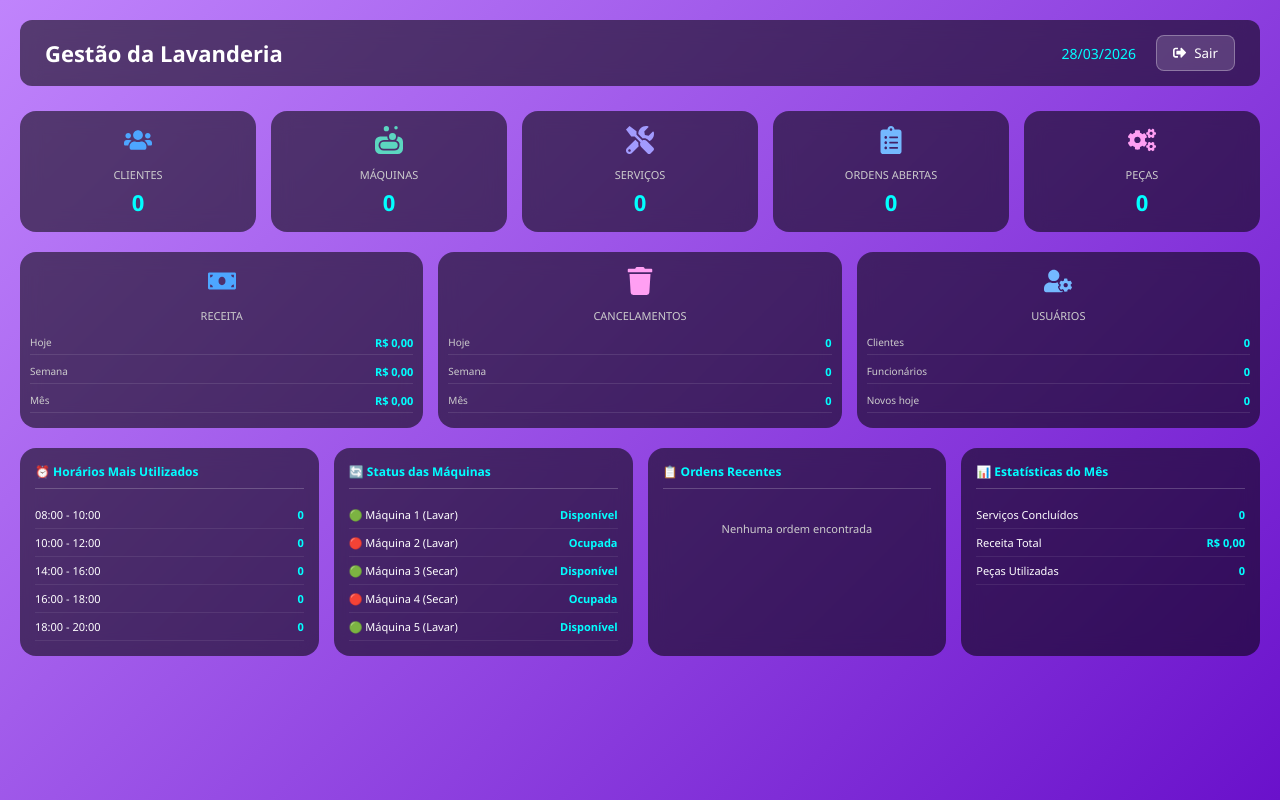
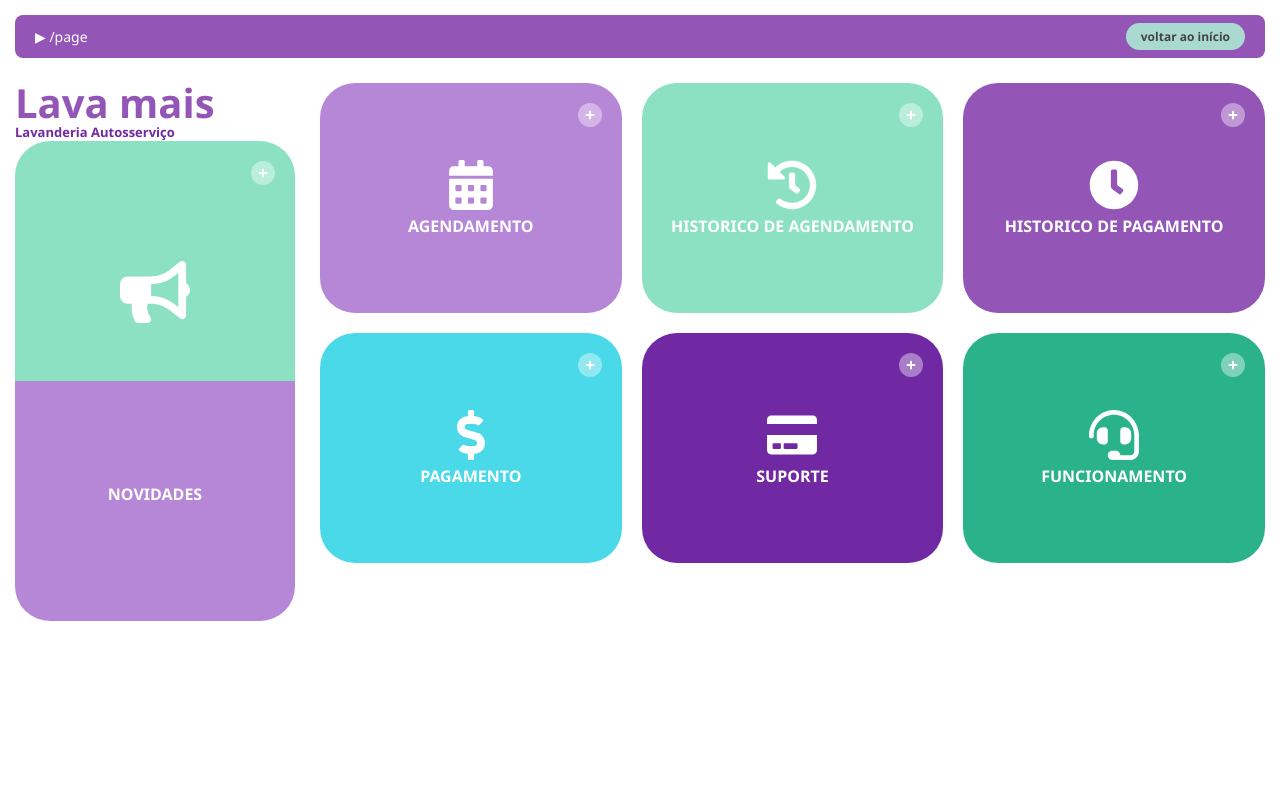
Before and after one commit to josecjunior7/washing-project, a React (Create React App) app in the folder frontend/: page /dashboard in a window 1280 px wide. Built offline with nearby package versions, Linux system fonts and the light colour scheme; sample sign-in values are in the browser's storage.

Commit message:
dashboard
Co-Authored-By: José C. Júnior <203379644+josecjunior7@users.noreply.github.com>

```diff
--- a/frontend/src/pages/Dashboard/Dashboard.css
+++ b/frontend/src/pages/Dashboard/Dashboard.css
@@ -6,121 +6,131 @@
 }
 
 .dashboard-container {
-  padding: 20px;
-  background: linear-gradient(135deg, #c084fc 0%, #6a11cb 100%);
   min-height: 100vh;
+  background: #FFFFFF;
+  padding: 15px;
 }
 
-.dashboard-header {
+/* CABEÇALHO SUPERIOR */
+.header-topo {
+  background-color: #9356B7;
   display: flex;
   justify-content: space-between;
   align-items: center;
+  padding: 8px 20px;
+  border-radius: 8px;
+  color: white;
   margin-bottom: 25px;
-  background: rgba(0, 0, 0, 0.55);
-  backdrop-filter: blur(10px);
-  padding: 15px 25px;
-  border-radius: 12px;
 }
 
-.dashboard-header h2 { color: #FFFFFF; font-size: 22px; }
-.dashboard-header span { color: #00FFFF; font-size: 14px; }
+.breadcrumb {
+  font-size: 14px;
+}
 
-.header-right { display: flex; align-items: center; gap: 20px; }
+.voltar-inicio-btn {
+  background: #A9D9D0;
+  color: #444;
+  padding: 5px 15px;
+  border-radius: 15px;
+  font-size: 12px;
+  font-weight: bold;
+  cursor: pointer;
+  border: none;
+}
 
-.btn-logout {
-  background: rgba(255, 255, 255, 0.15);
-  border: 1px solid rgba(255, 255, 255, 0.3);
-  color: #FFFFFF;
-  padding: 8px 16px;
-  border-radius: 8px;
+/* LAYOUT PRINCIPAL */
+.layout-grid {
+  display: grid;
+  grid-template-columns: 280px 1fr;
+  gap: 25px;
+  max-width: 1300px;
+  margin: 0 auto;
+}
+
+/* LOGO */
+.logo-primario {
+  font-size: 40px;
+  color: #9356B7;
+  font-weight: 700;
+  line-height: 1;
+}
+
+.logo-subtitulo {
+  color: #7129A3;
+  font-size: 13px;
+  font-weight: 600;
+}
+
+/* CARD NOVIDADES */
+.card-novidades {
+  background: linear-gradient(to bottom, #8CE1C3 50%, #B686D7 50%);
+  border-radius: 35px;
+  height: 480px;
+  display: flex;
+  flex-direction: column;
+  align-items: center;
+  justify-content: space-around;
+  padding: 40px 10px;
+  color: white;
+  position: relative;
   cursor: pointer;
+}
+
+/* GRADE DA DIREITA */
+.grade-botoes {
+  display: grid;
+  grid-template-columns: repeat(3, 1fr);
+  grid-template-rows: repeat(2, 230px);
+  gap: 20px;
+}
+
+.menu-card {
+  border-radius: 35px;
+  display: flex;
+  flex-direction: column;
+  align-items: center;
+  justify-content: center;
+  color: white;
+  text-align: center;
+  padding: 20px;
+  cursor: pointer;
+  position: relative;
+  transition: transform 0.2s ease;
+}
+
+.menu-card:hover, .card-novidades:hover {
+  transform: translateY(-5px);
+}
+
+.icone-plus-circle {
+  position: absolute;
+  top: 20px;
+  right: 20px;
+  background: rgba(255, 255, 255, 0.4);
+  border-radius: 50%;
+  width: 24px;
+  height: 24px;
   display: flex;
   align-items: center;
-  gap: 8px;
+  justify-content: center;
 }
 
-.btn-logout:hover { background: rgba(255, 255, 255, 0.3); }
-
-.cards {
-  display: flex;
-  gap: 15px;
-  margin-bottom: 20px;
-  flex-wrap: nowrap;
+.nome-card {
+  font-size: 16px;
+  font-weight: bold;
+  text-transform: uppercase;
 }
 
-.card {
-  flex: 1;
-  background: rgba(0, 0, 0, 0.55);
-  backdrop-filter: blur(10px);
-  border-radius: 16px;
-  padding: 15px 10px;
-  text-align: center;
+/* CORES DOS CARDS */
+.card-agendamento { background-color: #B686D7; }
+.card-hist-agendamento { background-color: #8CE1C3; }
+.card-hist-pagamento { background-color: #9356B7; }
+.card-pagamento { background-color: #4AD9E8; }
+.card-suporte { background-color: #7129A3; }
+.card-funcionamento { background-color: #2AB38A; }
+
+@media (max-width: 1024px) {
+  .layout-grid { grid-template-columns: 1fr; }
+  .grade-botoes { grid-template-columns: repeat(2, 1fr); }
+  .card-novidades { height: 350px; }
 }
-
-.icon { font-size: 28px; margin-bottom: 8px; }
-.clientes { color: #4da6ff; }
-.motos { color: #5cd6c0; }
-.servicos { color: #a29bfe; }
-.ordens { color: #74b9ff; }
-.pecas { color: #ff9ff3; }
-
-.card p { font-size: 11px; color: #CCCCCC; margin-bottom: 5px; }
-.card h3 { font-size: 22px; color: #00FFFF; }
-
-.stats-small { display: flex; flex-direction: column; gap: 5px; margin-top: 8px; }
-.stat-item-small { display: flex; justify-content: space-between; padding: 4px 0; border-bottom: 1px solid rgba(255, 255, 255, 0.1); }
-.stat-item-small span { color: #CCCCCC; font-size: 10px; }
-.stat-item-small strong { color: #00FFFF; font-size: 11px; }
-
-.quatro-boxes {
-  display: flex;
-  gap: 15px;
-  flex-wrap: nowrap;
-  margin-top: 10px;
-}
-
-.box {
-  flex: 1;
-  background: rgba(0, 0, 0, 0.55);
-  backdrop-filter: blur(10px);
-  border-radius: 16px;
-  padding: 15px;
-}
-
-.box h3 {
-  font-size: 12px;
-  color: #00FFFF;
-  margin-bottom: 12px;
-  border-bottom: 1px solid rgba(255, 255, 255, 0.2);
-  padding-bottom: 8px;
-}
-
-.linha-info {
-  display: flex;
-  justify-content: space-between;
-  padding: 6px 0;
-  border-bottom: 1px solid rgba(255, 255, 255, 0.08);
-}
-
-.linha-info span { color: #FFFFFF; font-size: 11px; }
-.linha-info strong { color: #00FFFF; font-size: 11px; }
-
-.vazio {
-  color: #CCCCCC;
-  text-align: center;
-  padding: 20px;
-  font-size: 11px;
-}
-
-@media (max-width: 1100px) {
-  .cards { flex-wrap: wrap; }
-  .card { flex: 1 1 calc(33.33% - 15px); }
-  .quatro-boxes { flex-wrap: wrap; }
-  .box { flex: 1 1 calc(50% - 15px); }
-}
-
-@media (max-width: 700px) {
-  .card { flex: 1 1 100%; }
-  .box { flex: 1 1 100%; }
-  .dashboard-header { flex-direction: column; text-align: center; gap: 10px; }
-}
--- a/frontend/src/pages/Dashboard/Dashboard.jsx
+++ b/frontend/src/pages/Dashboard/Dashboard.jsx
@@ -1,85 +1,82 @@
 import React from "react";
-import { FaUsers, FaSoap, FaTools, FaClipboardList, FaCogs, FaMoneyBill, FaTrash, FaUserCog, FaSignOutAlt } from "react-icons/fa";
+import {
+  FaCalendarAlt,
+  FaHistory,
+  FaCreditCard,
+  FaBullhorn,
+  FaHeadset,
+  FaClock,
+  FaPlus,
+  FaDollarSign
+} from "react-icons/fa";
 import { useNavigate } from 'react-router-dom';
 import "./Dashboard.css";
 
 function Dashboard() {
   const navigate = useNavigate();
-  const dataAtual = new Date().toLocaleDateString('pt-BR');
 
-  const handleLogout = () => {
-    localStorage.removeItem('token');
-    navigate('/');
-  };
+  // Definição dos cards da grade direita
+  const menuItems = [
+    { id: "agendamento", nome: "AGENDAMENTO", icone: <FaCalendarAlt size={50} />, classe: "card-agendamento" },
+    { id: "historico_agendamento", nome: "HISTORICO DE AGENDAMENTO", icone: <FaHistory size={50} />, classe: "card-hist-agendamento" },
+    { id: "historico_pagamento", nome: "HISTORICO DE PAGAMENTO", icone: <FaClock size={50} />, classe: "card-hist-pagamento" },
+    { id: "pagamento", nome: "PAGAMENTO", icone: <FaDollarSign size={50} />, classe: "card-pagamento" },
+    { id: "suporte", nome: "SUPORTE", icone: <FaCreditCard size={50} />, classe: "card-suporte" },
+    { id: "funcionamento", nome: "FUNCIONAMENTO", icone: <FaHeadset size={50} />, classe: "card-funcionamento" },
+  ];
 
   return (
     <div className="dashboard-container">
-      {/* CABEÇALHO */}
-      <div className="dashboard-header">
-        <h2>Gestão da Lavanderia</h2>
-        <div className="header-right">
-          <span>{dataAtual}</span>
-          <button className="btn-logout" onClick={handleLogout}><FaSignOutAlt /> Sair</button>
+
+      {/* CABEÇALHO ROXO SUPERIOR */}
+      <header className="header-topo">
+        <div className="breadcrumb">
+          <span>▶ /page</span>
         </div>
-      </div>
+        <div className="voltar-inicio-btn" onClick={() => navigate('/')}>
+          voltar ao início
+        </div>
+      </header>
 
-      {/* CARDS PRINCIPAIS */}
-      <div className="cards">
-        <div className="card"><FaUsers className="icon clientes" /><p>CLIENTES</p><h3>0</h3></div>
-        <div className="card"><FaSoap className="icon motos" /><p>MÁQUINAS</p><h3>0</h3></div>
-        <div className="card"><FaTools className="icon servicos" /><p>SERVIÇOS</p><h3>0</h3></div>
-        <div className="card"><FaClipboardList className="icon ordens" /><p>ORDENS ABERTAS</p><h3>0</h3></div>
-        <div className="card"><FaCogs className="icon pecas" /><p>PEÇAS</p><h3>0</h3></div>
-      </div>
+      <main className="layout-grid">
 
-      {/* RECEITA, CANCELAMENTOS, USUÁRIOS */}
-      <div className="cards">
-        <div className="card"><FaMoneyBill className="icon" style={{ color: '#4da6ff' }} /><p>RECEITA</p>
-          <div className="stats-small">
-            <div className="stat-item-small"><span>Hoje</span><strong>R$ 0,00</strong></div>
-            <div className="stat-item-small"><span>Semana</span><strong>R$ 0,00</strong></div>
-            <div className="stat-item-small"><span>Mês</span><strong>R$ 0,00</strong></div>
+        {/* COLUNA DA ESQUERDA: LOGO E NOVIDADES */}
+        <div className="coluna-esquerda">
+          <div className="logo-area-nova">
+            <div className="logo-texto">
+              <h2 className="logo-primario">Lava mais</h2>
+              <p className="logo-subtitulo">Lavanderia Autosserviço</p>
+            </div>
+          </div>
+
+          {/* CARD NOVIDADES (ESTILO VERTICAL) */}
+          <div className="card-novidades" onClick={() => navigate('/novidades')}>
+            <div className="icone-plus-circle"><FaPlus size={10} /></div>
+            <div className="icone-principal">
+              <FaBullhorn size={70} />
+            </div>
+            <h2 className="nome-card">NOVIDADES</h2>
           </div>
         </div>
-        <div className="card"><FaTrash className="icon" style={{ color: '#ff9ff3' }} /><p>CANCELAMENTOS</p>
-          <div className="stats-small">
-            <div className="stat-item-small"><span>Hoje</span><strong>0</strong></div>
-            <div className="stat-item-small"><span>Semana</span><strong>0</strong></div>
-            <div className="stat-item-small"><span>Mês</span><strong>0</strong></div>
-          </div>
+
+        {/* COLUNA DA DIREITA: GRADE DE BOTÕES */}
+        <div className="grade-botoes">
+          {menuItems.map((item) => (
+            <div
+              key={item.id}
+              className={`menu-card ${item.classe}`}
+              onClick={() => navigate(`/${item.id}`)}
+            >
+              <div className="icone-plus-circle"><FaPlus size={10} /></div>
+              <div className="icone-principal">
+                {item.icone}
+              </div>
+              <p className="nome-card">{item.nome}</p>
+            </div>
+          ))}
         </div>
-        <div className="card"><FaUserCog className="icon" style={{ color: '#74b9ff' }} /><p>USUÁRIOS</p>
-          <div className="stats-small">
-            <div className="stat-item-small"><span>Clientes</span><strong>0</strong></div>
-            <div className="stat-item-small"><span>Funcionários</span><strong>0</strong></div>
-            <div className="stat-item-small"><span>Novos hoje</span><strong>0</strong></div>
-          </div>
-        </div>
-      </div>
 
-      {/* BOXES LADO A LADO */}
-      <div className="quatro-boxes">
-        <div className="box"><h3>⏰ Horários Mais Utilizados</h3>
-          <div className="linha-info"><span>08:00 - 10:00</span><strong>0</strong></div>
-          <div className="linha-info"><span>10:00 - 12:00</span><strong>0</strong></div>
-          <div className="linha-info"><span>14:00 - 16:00</span><strong>0</strong></div>
-          <div className="linha-info"><span>16:00 - 18:00</span><strong>0</strong></div>
-          <div className="linha-info"><span>18:00 - 20:00</span><strong>0</strong></div>
-        </div>
-        <div className="box"><h3>🔄 Status das Máquinas</h3>
-          <div className="linha-info"><span>🟢 Máquina 1 (Lavar)</span><strong>Disponível</strong></div>
-          <div className="linha-info"><span>🔴 Máquina 2 (Lavar)</span><strong>Ocupada</strong></div>
-          <div className="linha-info"><span>🟢 Máquina 3 (Secar)</span><strong>Disponível</strong></div>
-          <div className="linha-info"><span>🔴 Máquina 4 (Secar)</span><strong>Ocupada</strong></div>
-          <div className="linha-info"><span>🟢 Máquina 5 (Lavar)</span><strong>Disponível</strong></div>
-        </div>
-        <div className="box"><h3>📋 Ordens Recentes</h3><div className="vazio">Nenhuma ordem encontrada</div></div>
-        <div className="box"><h3>📊 Estatísticas do Mês</h3>
-          <div className="linha-info"><span>Serviços Concluídos</span><strong>0</strong></div>
-          <div className="linha-info"><span>Receita Total</span><strong>R$ 0,00</strong></div>
-          <div className="linha-info"><span>Peças Utilizadas</span><strong>0</strong></div>
-        </div>
-      </div>
+      </main>
     </div>
   );
 }
```
